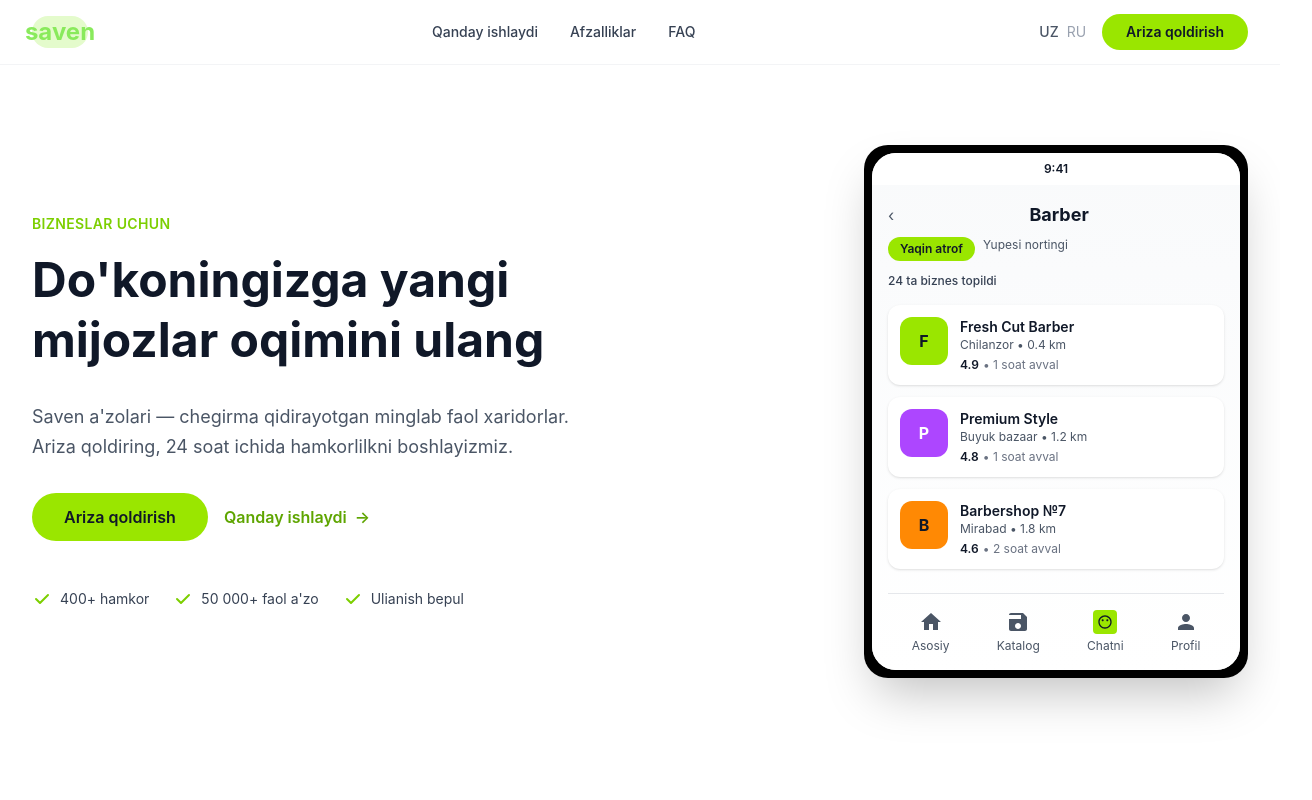
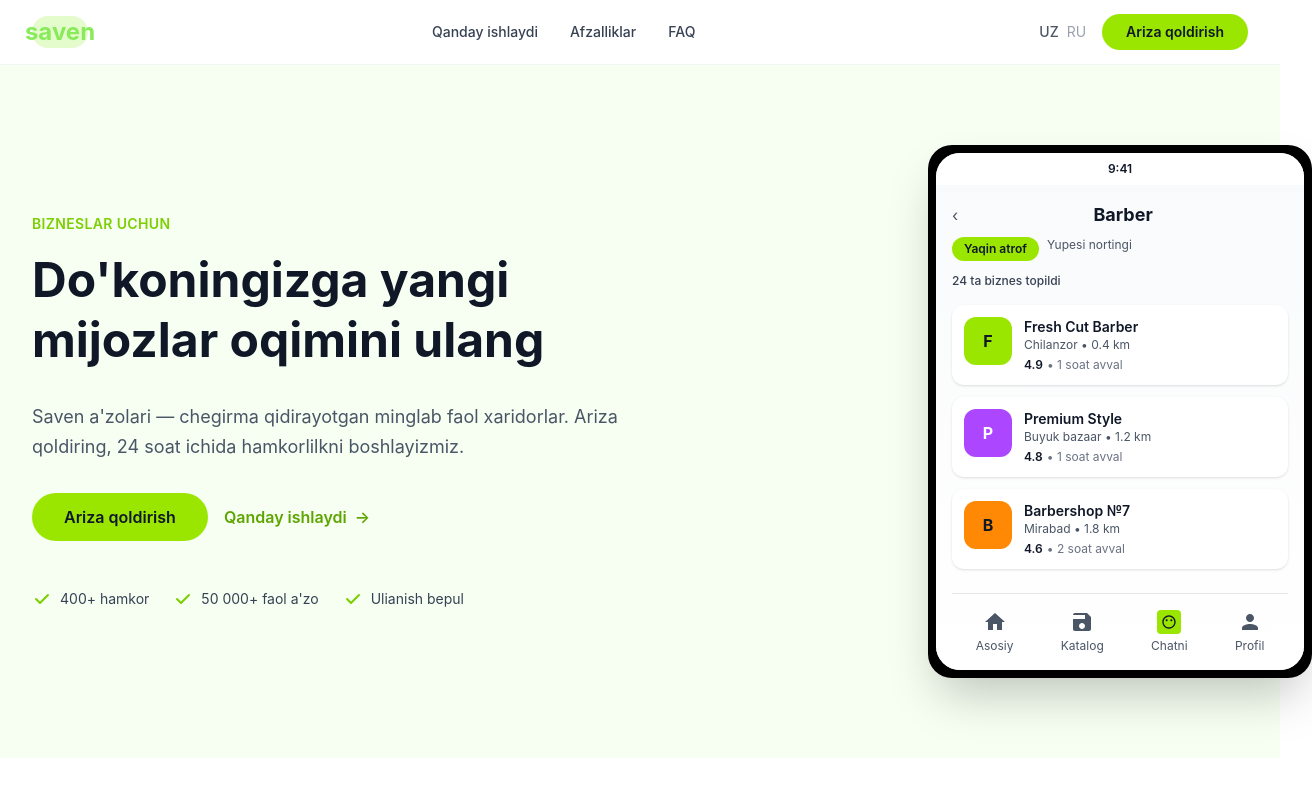
Before and after one commit to iqbolmadaliyev003-collab/saven, a Vue app: page / in a window 1280 px wide. Shown: the top 800 px of the page, 1312 px wide, since content can reach past the window. Built offline with nearby package versions, Linux system fonts and the light colour scheme.

Commit message:
main fixed

```diff
--- a/src/components/Landing/first_page.vue
+++ b/src/components/Landing/first_page.vue
@@ -2,7 +2,7 @@
   <div class="bg-white min-h-screen">
     <!-- Header -->
     <header class="border-b border-gray-100">
-      <div class="max-w-7xl mx-auto px-4 sm:px-6 lg:px-8">
+      <div class="max-w-[1400px] mx-auto px-4 sm:px-6 lg:px-8">
         <div class="flex items-center justify-between h-16">
           <!-- Logo -->
           <div>
@@ -44,8 +44,8 @@
     </header>
 
     <!-- Hero Section -->
-    <main class="max-w-7xl mx-auto px-6 sm:px-12 lg:px-8 py-12 lg:py-20">
-      <div class="grid grid-cols-1 lg:grid-cols-2 gap-8 lg:gap-12 items-center">
+    <main class="  bg-[#F7FFF3] px-32 w-full sm:px-12 lg:px-8 py-12 lg:py-20">
+      <div class="grid w-7xl mx-auto grid-cols-1 lg:grid-cols-2 gap-8 lg:gap-12 items-center">
         <!-- Left Content -->
         <div class="space-y-6 lg:space-y-8">
           <div>
```
